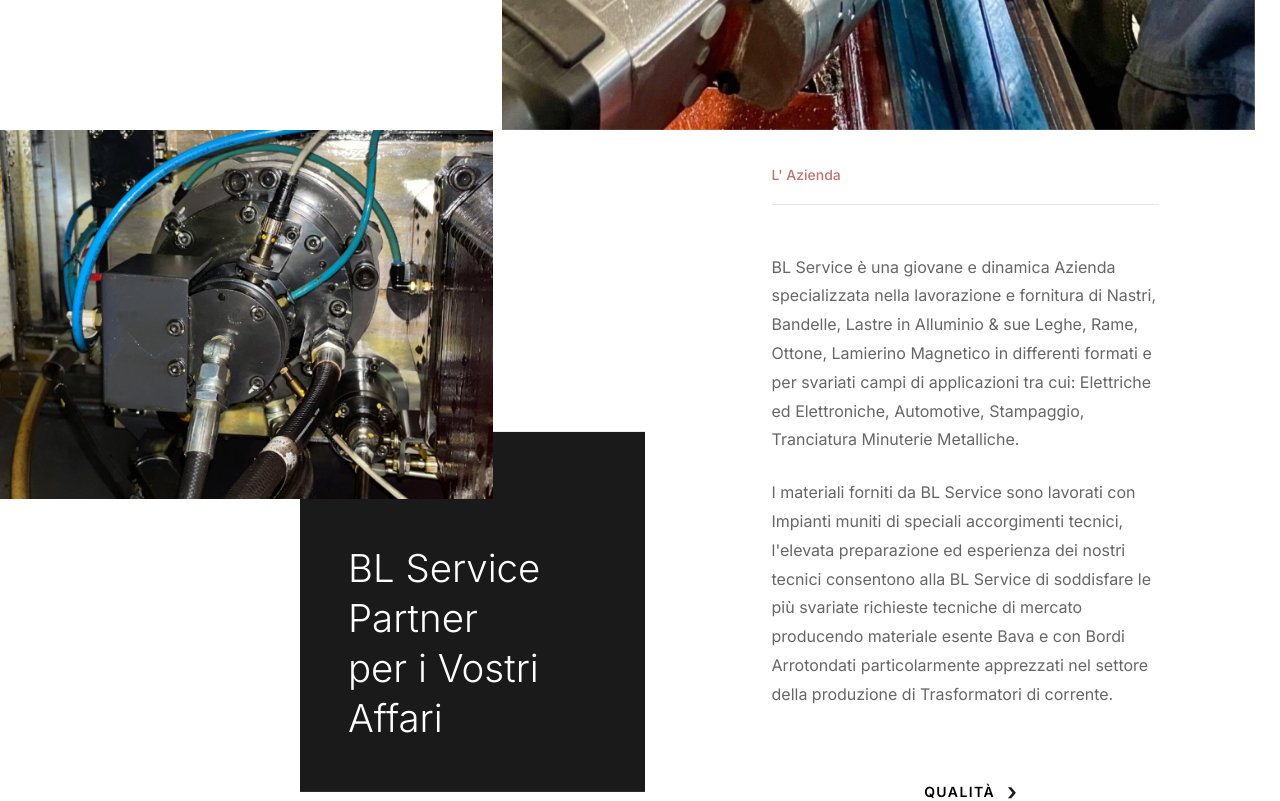
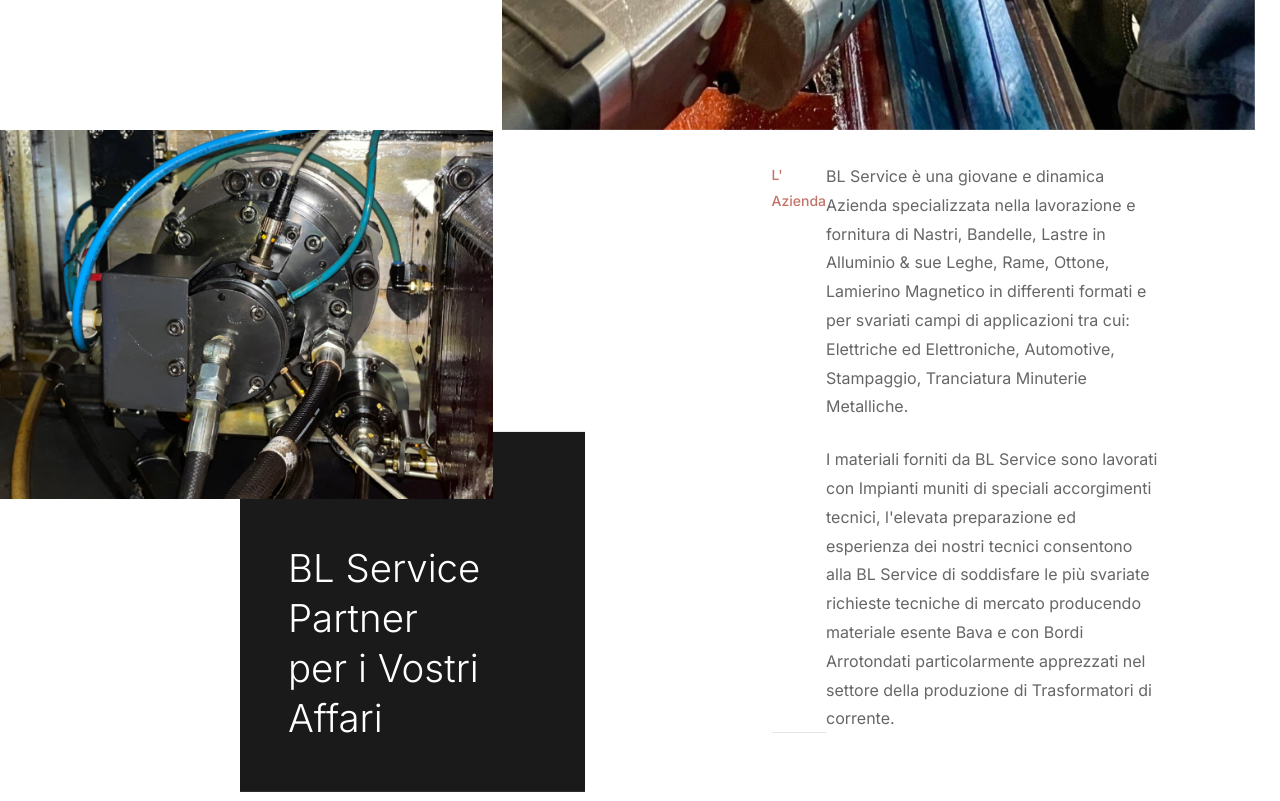
Before and after one commit to alessandro-barate/bl-service, a Nuxt app: page / in a window 1280 px wide. Shown: the part 840-1641 px from the top of the page. Built offline with nearby package versions, Linux system fonts and the light colour scheme.

Commit message:
Styling the about section

```diff
--- a/components/AboutSection.vue
+++ b/components/AboutSection.vue
@@ -18,6 +18,7 @@
 
       <!-- Right side - Text content -->
       <div class="about__content">
+        <div class="about__upper-container">
           <div class="about__header">
             <span class="about__label">L' Azienda</span>
           </div>
@@ -25,20 +26,21 @@
             <p>
               BL Service è una giovane e dinamica Azienda specializzata nella
               lavorazione e fornitura di Nastri, Bandelle, Lastre in Alluminio &
-            sue Leghe, Rame, Ottone, Lamierino Magnetico in differenti formati e
-            per svariati campi di applicazioni tra cui: Elettriche ed
+              sue Leghe, Rame, Ottone, Lamierino Magnetico in differenti formati
+              e per svariati campi di applicazioni tra cui: Elettriche ed
               Elettroniche, Automotive, Stampaggio, Tranciatura Minuterie
               Metalliche.
             </p>
             <p>
-            I materiali forniti da BL Service sono lavorati con Impianti muniti
-            di speciali accorgimenti tecnici, l'elevata preparazione ed
+              I materiali forniti da BL Service sono lavorati con Impianti
+              muniti di speciali accorgimenti tecnici, l'elevata preparazione ed
               esperienza dei nostri tecnici consentono alla BL Service di
-            soddisfare le più svariate richieste tecniche di mercato producendo
-            materiale esente Bava e con Bordi Arrotondati particolarmente
-            apprezzati nel settore della produzione di Trasformatori di
-            corrente.
+              soddisfare le più svariate richieste tecniche di mercato
+              producendo materiale esente Bava e con Bordi Arrotondati
+              particolarmente apprezzati nel settore della produzione di
+              Trasformatori di corrente.
             </p>
+          </div>
         </div>
         <div class="btn-container">
           <NuxtLink to="/qualita" class="btn btn--outline">
@@ -183,7 +185,7 @@
 
     @include responsive(lg) {
       left: auto;
-      left: 300px;
+      left: 240px;
       width: 70%;
     }
   }
@@ -196,13 +198,15 @@
 
   &__content {
     padding: $spacing-xl;
-    display: flex;
-    flex-direction: column;
     justify-content: center;
 
     @include responsive(lg) {
-      padding: 0rem 6rem;
+      padding: 2rem 6rem;
     }
+  }
+
+  &__upper-container {
+    display: flex;
   }
 
   &__header {
--- a/components/AppHeader.vue
+++ b/components/AppHeader.vue
@@ -8,7 +8,7 @@
       <!-- Logo -->
       <NuxtLink to="/" class="header__logo">
         <div class="logo">
-          <img src="../assets/logo/LogoColore.svg" alt="Logo di BL Service" />
+          <img src="../assets/logo/LogoColore2.svg" alt="Logo di BL Service" />
         </div>
       </NuxtLink>
 
```
Also changed, not shown: assets/logo/LogoColore2.svg (renamed from assets/logo/LogoColore.svg). Lines whose indentation alone changed are shown as unchanged.
